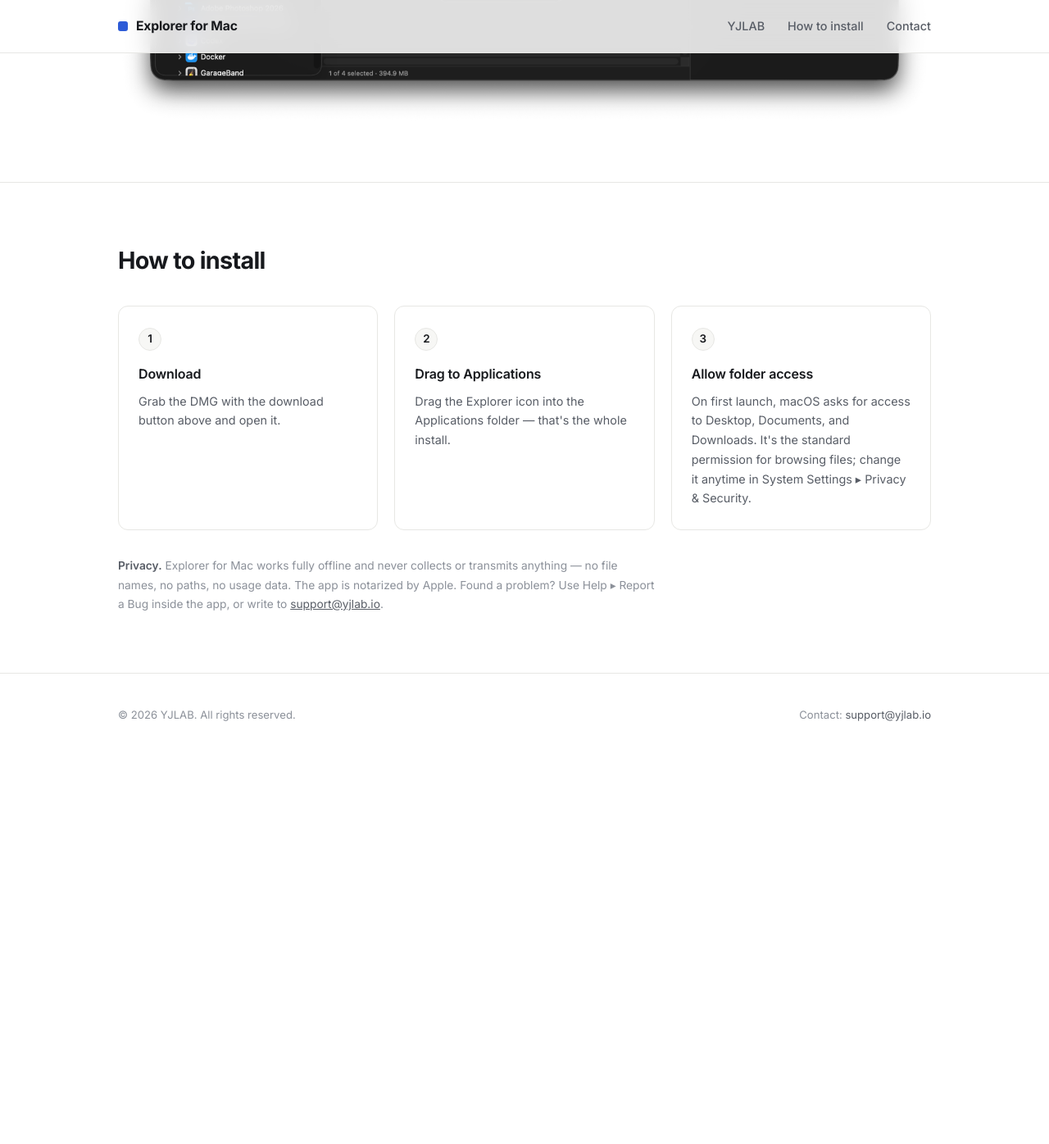
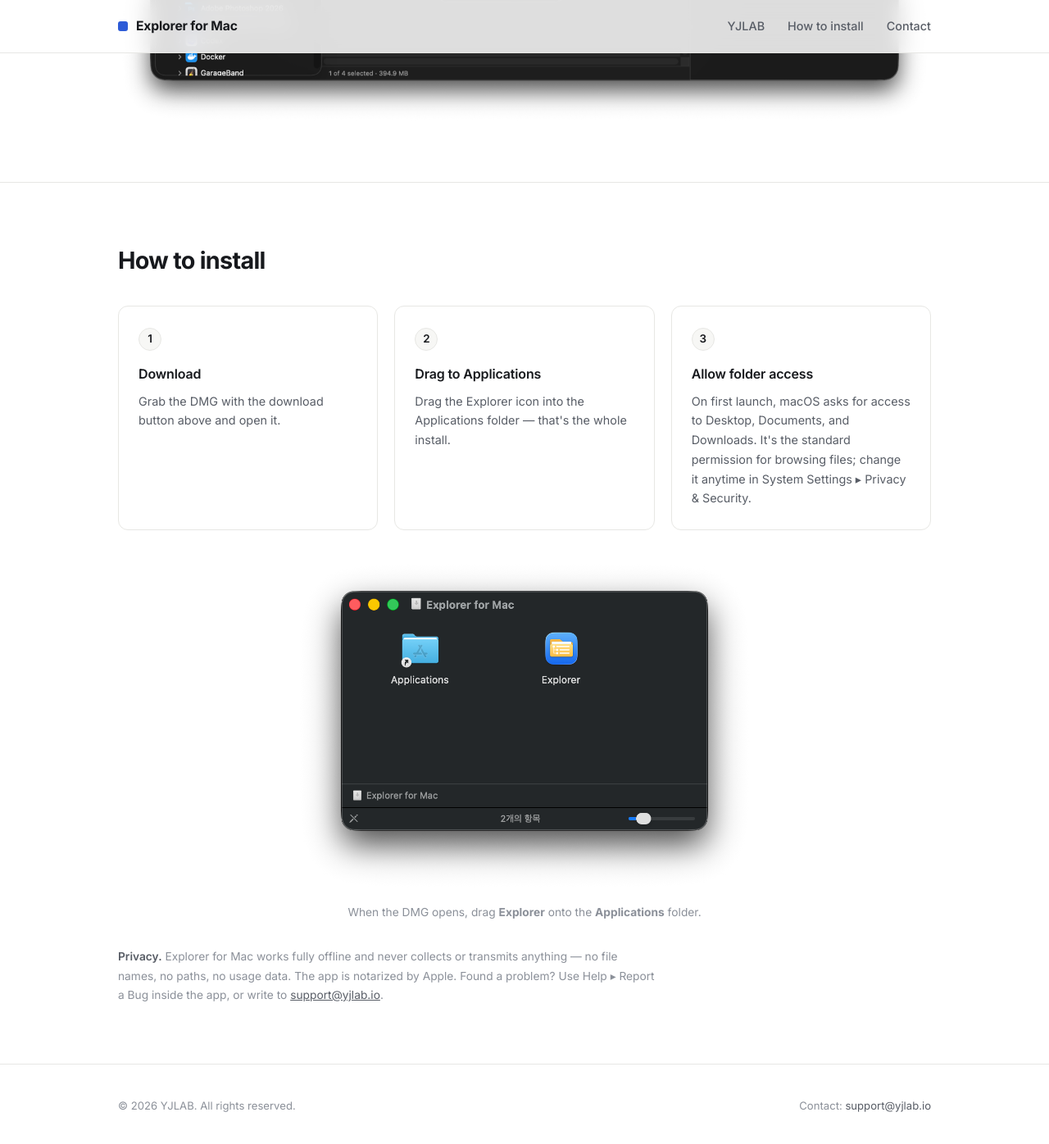
Before and after one commit to youngjaenah/yjlab-home, a Jekyll site: the page explorer/index.html, which Jekyll copies as it is, in a window 1280 px wide and 1400 px high, scrolled down 2316 px. Shown: the top 1396 px of the window at 82% size. Built offline with Jekyll 4.4.1, drawn with Linux system fonts in a browser that asks for light colours; before the commit the page ends 3239 px from its top, so only the background shows below that.

Commit message:
Add DMG install screenshot to Explorer How to install
Co-Authored-By: Claude Opus 4.8 (1M context) <noreply@anthropic.com>

```diff
--- a/explorer/index.html
+++ b/explorer/index.html
@@ -160,6 +160,15 @@
   .step h3 { font-size: 1rem; font-weight: 600; margin-bottom: 8px; letter-spacing: -0.01em; }
   .step p { font-size: 0.9rem; color: var(--ink-dim); line-height: 1.65; }
 
+  .install-figure { margin: 36px 0 0; text-align: center; }
+  .install-figure img {
+    display: block; width: 100%; max-width: 560px; height: auto; margin: 0 auto;
+    border-radius: 12px;
+  }
+  .install-figure figcaption {
+    margin-top: 14px; font-size: 0.86rem; color: var(--ink-faint); line-height: 1.6;
+  }
+
   .fineprint {
     margin-top: 32px; font-size: 0.86rem; color: var(--ink-faint); line-height: 1.7;
     max-width: 76ch;
@@ -252,6 +261,10 @@
           <p>On first launch, macOS asks for access to Desktop, Documents, and Downloads. It's the standard permission for browsing files; change it anytime in System Settings ▸ Privacy &amp; Security.</p>
         </div>
       </div>
+      <figure class="install-figure">
+        <img src="../images/explorer/install-dmg.png" alt="Explorer for Mac DMG window showing the Explorer icon being dragged into the Applications folder shortcut" loading="lazy" />
+        <figcaption>When the DMG opens, drag <strong>Explorer</strong> onto the <strong>Applications</strong> folder.</figcaption>
+      </figure>
       <p class="fineprint"><strong>Privacy.</strong> Explorer for Mac works fully offline and never collects or transmits anything — no file names, no paths, no usage data. The app is notarized by Apple. Found a problem? Use Help ▸ Report a Bug inside the app, or write to <a href="mailto:support@yjlab.io">support@yjlab.io</a>.</p>
     </div>
   </section>
```
Also changed, not shown: images/explorer/install-dmg.png (added).
